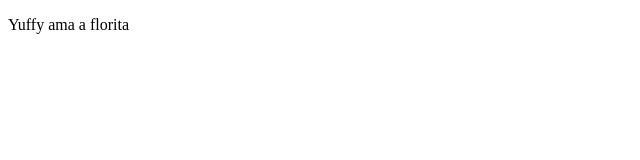
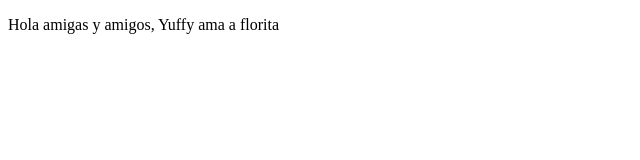
Before and after one commit to mpinolivon1/proyectoDemoCursoPrework, a plain HTML site: page index.html in a window 1280 px wide. Shown: the whole page, without its empty margins (0-640 px from the left). Drawn offline with Linux system fonts and the light colour scheme.

Commit message:
Cambios agregados 19.09.2022_02:36

```diff
--- a/index.html
+++ b/index.html
@@ -8,7 +8,7 @@
 </head>
 <body>
     <p>
-        Yuffy ama a florita
+        Hola amigas y amigos, Yuffy ama a florita
     </p>
 </body>
 </html>
```
